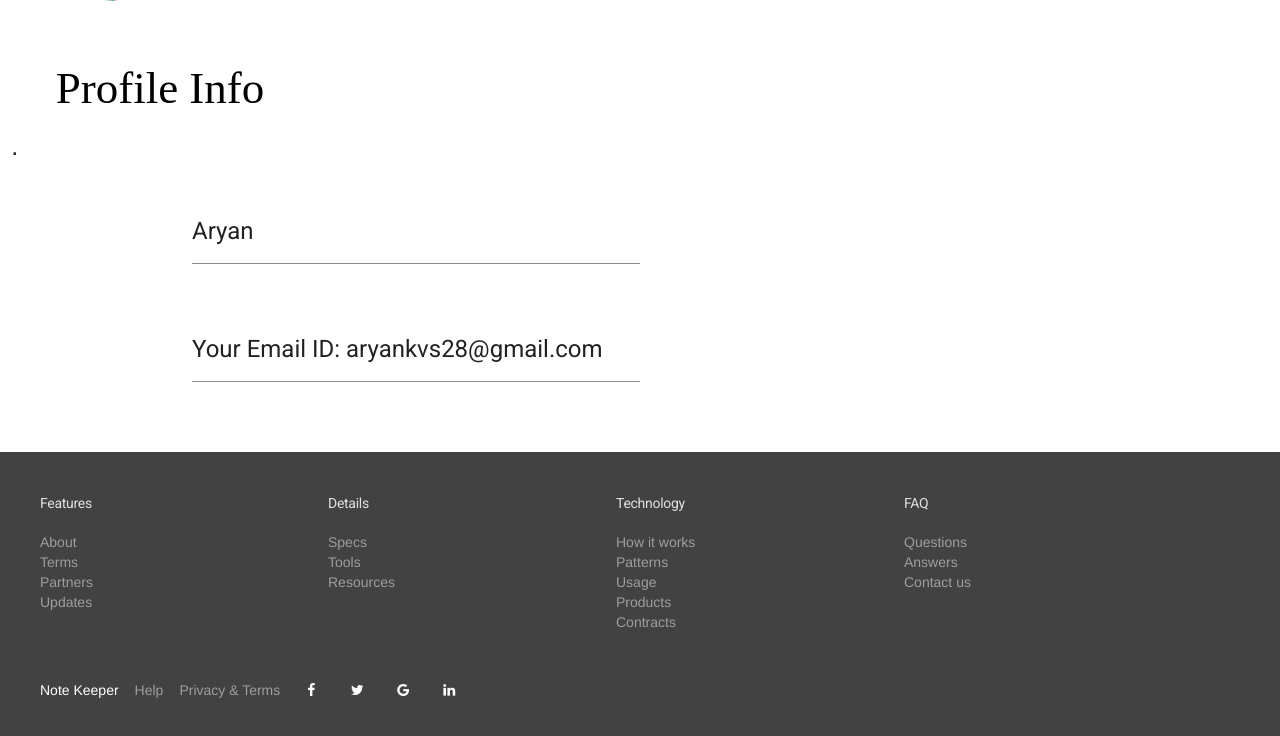
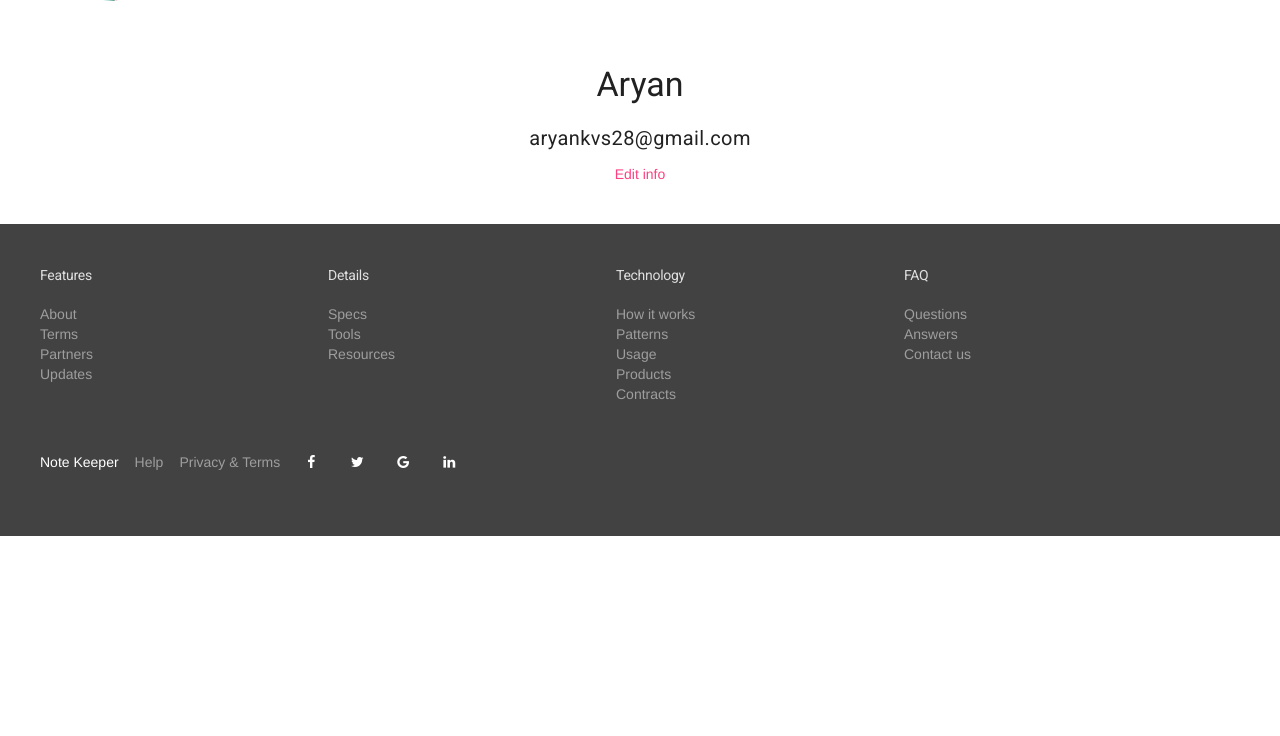
Before and after one commit to Anjani100/Note-Keeper, a Django app: page /profile/ in a window 1280 px wide. Shown: the part 64-800 px from the top of the page. Run offline with Django 3.2, Linux system fonts and the light colour scheme; a user stored in the database is signed in.

Commit message:
Profile page created.

```diff
--- a/noteKeeper/main/admin.py
+++ b/noteKeeper/main/admin.py
@@ -1,9 +1,9 @@
 from django.contrib import admin
-from .models import Department, Semester, Subject, College
+from .models import Department, Semester, Subject, College, UserProfile
 from django.db import models
 
 # Register your models here.
-
+admin.site.register(UserProfile)
 admin.site.register(Subject)
 admin.site.register(Semester)
 admin.site.register(College)
--- a/noteKeeper/main/templates/main/profile.html
+++ b/noteKeeper/main/templates/main/profile.html
@@ -1,35 +1,19 @@
 {% extends 'main/header.html' %}
     {% block content %}
         <style>
-      hr.style1{
-                border-top: 1px solid #8c8b8b;
-                width: 50%;
+            .text{
+                text-align: center;
             }
-      h2{
-        text-align: center;
+            .edit:hover{
                 font-family: Gadget;
+                text-decoration: underline;
                 color: black;
             }
+        </style>
+        <div class = "text">
+            <h3>{{user.username}}</h3>
+            <h5>{{user.email}}</h5>
+            <a class = "edit" href="info.html">Edit info</a>
 
-    </style>
-     <div class="row">
-      <div class="col s7 push-s5"><span class="flow-text"></span></div>
-      <div class="col s3 pull-s7"><span class="flow-text"><h2>Profile Info</h2>.</span></div>
         </div>
-
-
-
-        <div class="container" align="left">
-          <div class="divider"></div>
-          <div class="section">
-            <h4>{{user.username|title}}</h4>
-            <hr class="style1">
-          </div>
-          <div class="divider"></div>
-          <div class="section">
-
-            <h4>Your Email ID: {{user.email}}</h4>
-            <hr class="style1">
-          </div>
-
     {% endblock %}
--- a/noteKeeper/main/urls.py
+++ b/noteKeeper/main/urls.py
@@ -15,7 +15,7 @@ Including another URLconf
 """
 from django.urls import path
 from . import views
-from .views import UserEditView
+
 
 app_name = 'main'
 
@@ -24,8 +24,8 @@ urlpatterns = [
     path('register/', views.register, name = 'register'),
     path('login/', views.login_request, name = "login"),
     path('logout/', views.logout_request, name = "logout"),
-    path('profile/', UserEditView.as_view(), name = "profile"),
     path('notes/', views.department, name = "department"),
     path('notes/<single_slug>', views.single_slug, name="single_slug"),
-    path('upload/', views.upload, name = "upload")
+    path('upload/', views.upload, name = "upload"),
+    path('profile/', views.edit_user, name = "profile"),
 ]
--- a/noteKeeper/main/views.py
+++ b/noteKeeper/main/views.py
@@ -1,22 +1,26 @@
 from django.shortcuts import render, redirect
-from .models import Department, Subject, Semester, College
+from .models import Department, Subject, Semester, College, UserProfile
 from django.contrib.auth.forms import UserCreationForm, AuthenticationForm, UserChangeForm
 from django.contrib.auth import logout, authenticate, login
 from django.contrib import messages
-from .forms import RegistrationForm, LoginForm
+from .forms import RegistrationForm, LoginForm, UserProfileForm
 from django.http import HttpResponse
 from django.contrib.auth.models import User
-from django.views import generic
-from django.urls import reverse_lazy
 from django.core.exceptions import ValidationError
 from django.core.files.storage import FileSystemStorage
+from django.forms.models import inlineformset_factory
+from django.core.exceptions import PermissionDenied
 
 
-class UserEditView(generic.CreateView):
-	form_class = UserChangeForm
-	template_name = "main/profile.html"
-	success_url = reverse_lazy("homepage")
 
+def edit_user(request):
+	if request.method == "POST":
+		form = UserProfileForm(request.POST)
+		return redirect("main:homepage")
+	form = UserProfileForm
+	return render(request = request,
+                  template_name = "main/profile.html",
+                  context={"UserProfileForm":UserProfileForm})
 
 def homepage(request):
 	return render(request = request,
```
Also changed, not shown: noteKeeper/main/forms.py (+10 -0 lines), noteKeeper/main/models.py (+16 -0 lines), noteKeeper/main/templates/main/info.html (added, +26 -0 lines), noteKeeper/db.sqlite3, noteKeeper/main/migrations/0007_auto_20200616_1041.py (added), noteKeeper/main/static/images/profile.jpg (added). Lines whose indentation alone changed are shown as unchanged.
